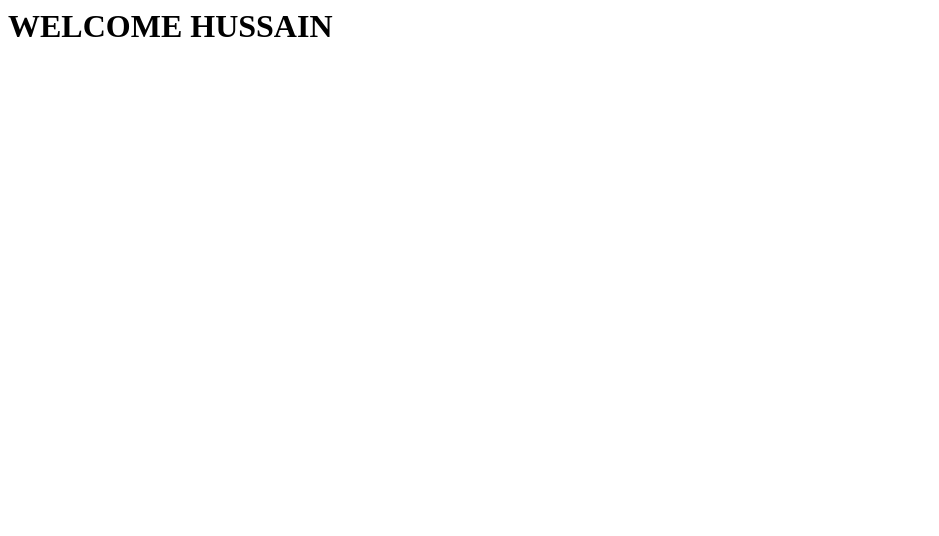
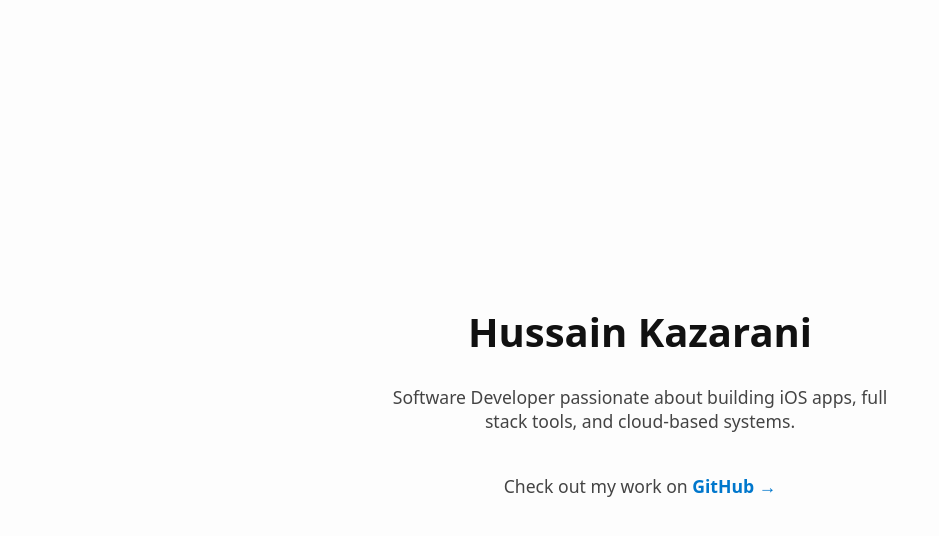
Before and after one commit to hussainkazarani/kazarani-website, a plain HTML site: page index.html in a window 1280 px wide. Shown: the whole page, without its empty margins (0-939 px from the left). Drawn offline with Linux system fonts and the light colour scheme.

Commit message:
feat: add basic website and sitemap
- Basic website code
- Sitemap for google
- Request indexing from google
- Keywords and SEO in <meta> tag

```diff
--- a/index.html
+++ b/index.html
@@ -1,8 +1,23 @@
 <html>
-<head>
-	<title>Insanity</title>
-</head>
-<body>
-	<h1>WELCOME HUSSAIN</h1>
-</body>
+    <head>
+        <title>Kazarani | Developer Portfolio</title>
+        <meta
+            name="description"
+            content="Portfolio of Hussain Kazarani - showing mobile development, full stack, and cloud projects."
+        />
+        <meta
+            name="keywords"
+            content="Hussain Kazarani,Hussain, software developer, flutter developer, iOS developer,full stack developer,aws cloud,projects,portfolio,personal website,resume,indie dev"
+        />
+        <meta name="viewport" content="width=device-width,initial-scale=1/0" />
+        <link rel="stylesheet" href="style.css" />
+    </head>
+    <body>
+        <h1>Hussain Kazarani</h1>
+        <p>Software Developer passionate about building iOS apps, full stack tools, and cloud-based systems.</p>
+        <p>
+            Check out my work on
+            <a href="https://github.com/hussainkazarani" target="_blank">GitHub &rarr;</a>
+        </p>
+    </body>
 </html>
--- /dev/null
+++ b/style.css
@@ -0,0 +1,35 @@
+body {
+    font-family: system-ui, sans-serif;
+    margin: 0;
+    padding: 0;
+    background: #fdfdfd;
+    color: #111;
+    display: flex;
+    flex-direction: column;
+    align-items: center;
+    justify-content: center;
+    min-height: 100vh;
+    text-align: center;
+}
+
+h1 {
+    font-size: 2.5rem;
+    margin-bottom: 0.5rem;
+}
+
+p {
+    max-width: 500px;
+    margin-bottom: 1.5rem;
+    font-size: 1.1rem;
+    color: #444;
+}
+
+a {
+    color: #0077cc;
+    text-decoration: none;
+    font-weight: bold;
+}
+
+a:hover {
+    text-decoration: underline;
+}
```
Also changed, not shown: sitemap.xml (added, +8 -0 lines).
